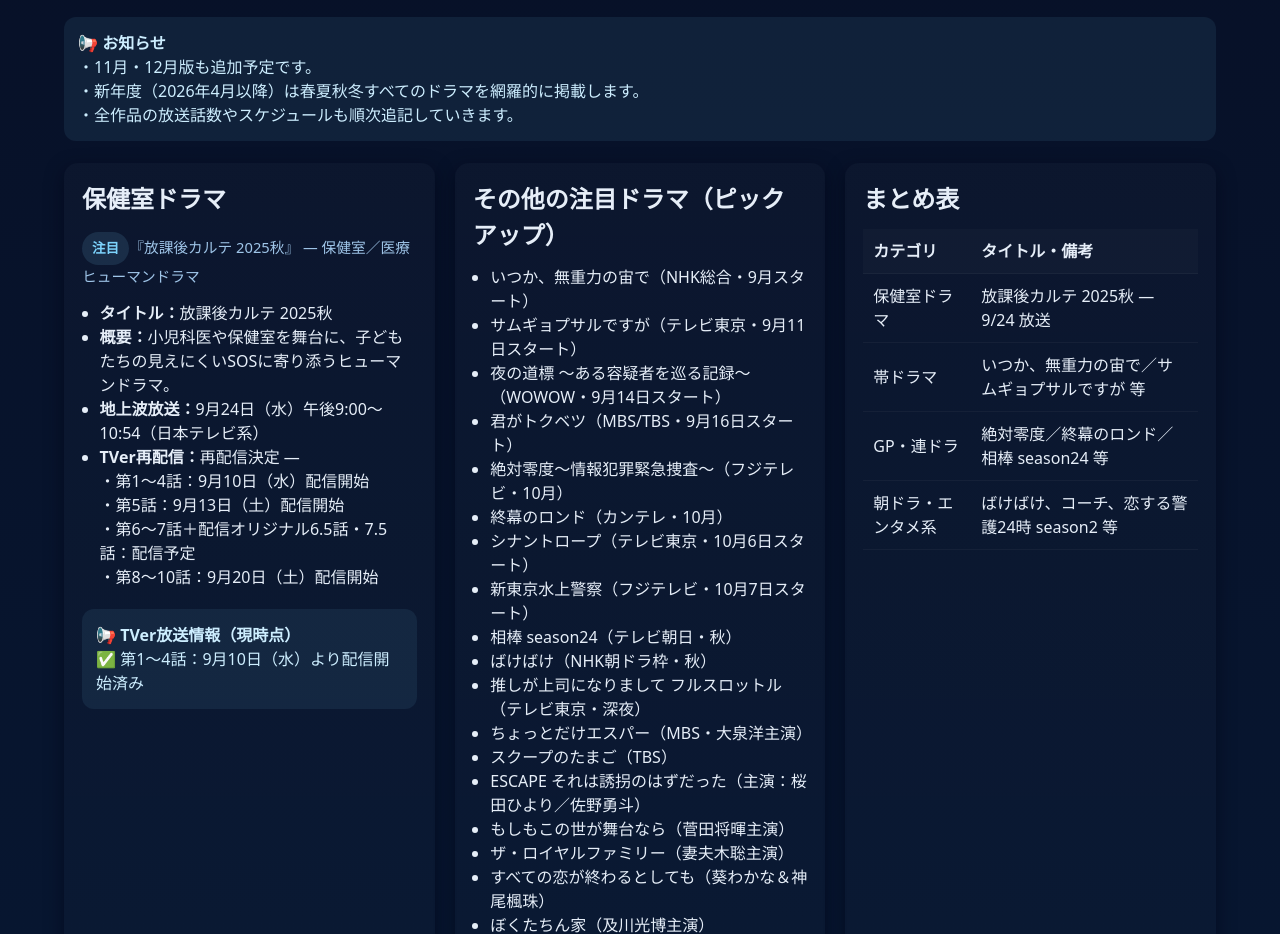
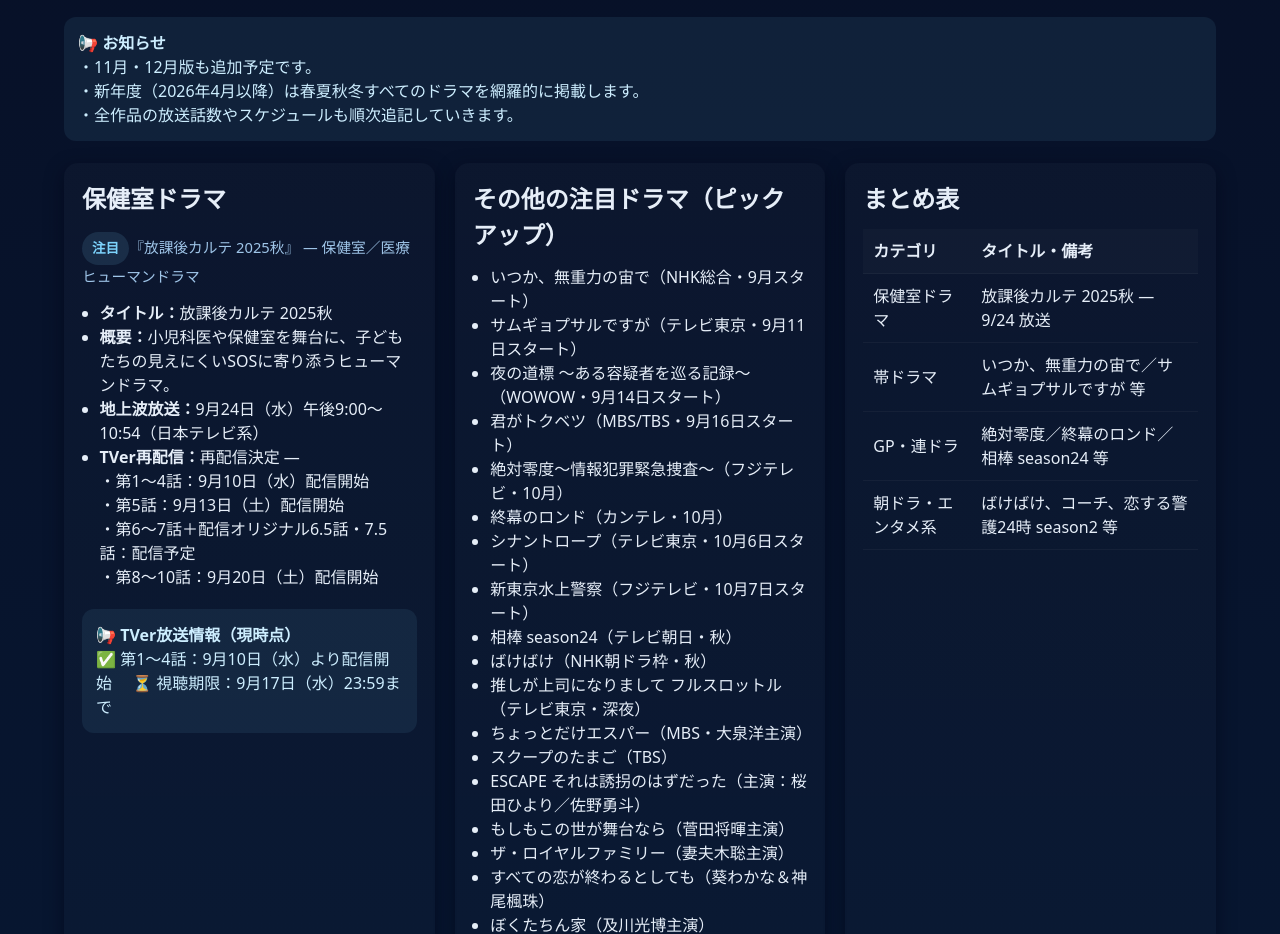
Before and after one commit to adsteam48/adsteam48.github.io, a plain HTML site: page index.html in a window 1280 px wide. Shown: the part 149-1083 px from the top of the page. Drawn offline with Linux system fonts and the light colour scheme.

Commit message:
Update index.html

```diff
--- a/index.html
+++ b/index.html
@@ -73,7 +73,8 @@
 
         <div class="notice">
           📢 <strong>TVer放送情報（現時点）</strong><br>
-          ✅ 第1〜4話：9月10日（水）より配信開始済み
+          ✅ 第1〜4話：9月10日（水）より配信開始
+          　⏳ 視聴期限：9月17日（水）23:59まで
         </div>
       </section>
 
```
